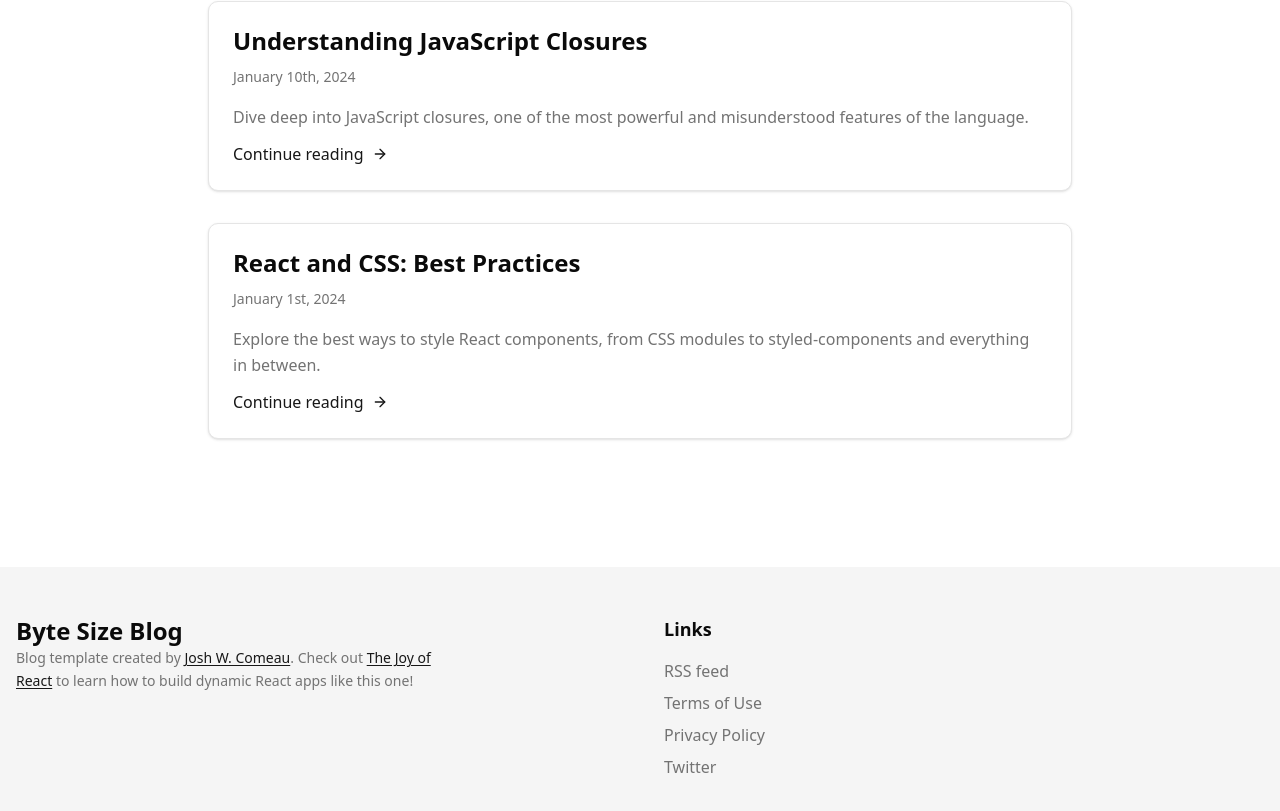
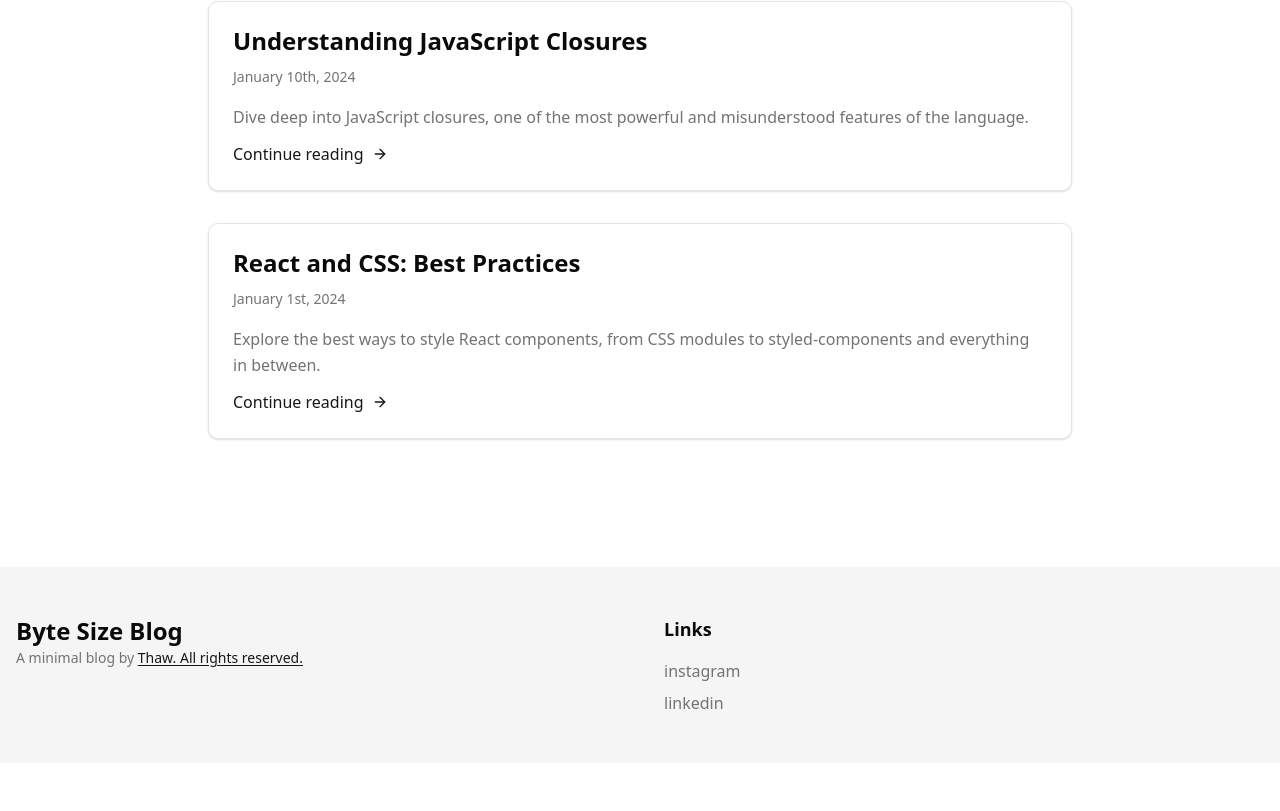
Before and after one commit to ThawZinA/byte-size-blog, a Next.js app: page / in a window 1280 px wide. Shown: the part 468-1279 px from the top of the page. After the commit the page ends 1231 px from the top, so only its background shows below. Built offline with nearby package versions, Linux system fonts and the light colour scheme; a web font is replaced by a local one.

Commit message:
Changed footer

```diff
--- a/components/Footer.tsx
+++ b/components/Footer.tsx
@@ -1,11 +1,11 @@
 import Link from "next/link"
 import Logo from "@/components/Logo"
-import DecorativeSwoops from "./Footer/DecorativeSwoops"
+
 
 export default function Footer() {
   return (
     <footer className="relative mt-16 bg-muted">
-      <DecorativeSwoops />
+
 
       <div className="relative z-10 container mx-auto px-4 py-12">
         <div className="grid gap-8 md:grid-cols-2 lg:gap-12">
@@ -13,21 +13,13 @@ export default function Footer() {
             <Logo mobileAlignment="center" className="md:text-left" />
 
             <p className="text-sm text-muted-foreground leading-relaxed max-w-md">
-              Blog template created by{" "}
+              A minimal blog by{" "}
               <a
-                href="https://www.joshwcomeau.com/"
+                href="https://thawzinag.dev/"
                 className="text-primary hover:text-primary/80 underline underline-offset-2 transition-colors"
               >
-                Josh W. Comeau
+                Thaw. All rights reserved.
               </a>
-              . Check out{" "}
-              <a
-                href="https://www.joyofreact.com/"
-                className="text-primary hover:text-primary/80 underline underline-offset-2 transition-colors"
-              >
-                The Joy of React
-              </a>{" "}
-              to learn how to build dynamic React apps like this one!
             </p>
           </div>
 
@@ -35,29 +27,14 @@ export default function Footer() {
             <h2 className="text-lg font-semibold text-foreground">Links</h2>
             <ul className="space-y-2">
               <li>
-                <Link href="/rss" className="text-muted-foreground hover:text-foreground transition-colors">
-                  RSS feed
+                <Link href="https://www.instagram.com/__thaw_/" className="text-muted-foreground hover:text-foreground transition-colors">
+                  instagram
                 </Link>
               </li>
               <li>
-                <Link href="/terms" className="text-muted-foreground hover:text-foreground transition-colors">
-                  Terms of Use
+                <Link href="https://www.linkedin.com/in/thaw-zin-ag419/" className="text-muted-foreground hover:text-foreground transition-colors">
+                  linkedin
                 </Link>
-              </li>
-              <li>
-                <Link href="/privacy" className="text-muted-foreground hover:text-foreground transition-colors">
-                  Privacy Policy
-                </Link>
-              </li>
-              <li>
-                <a
-                  href="https://twitter.com/JoshWComeau"
-                  className="text-muted-foreground hover:text-foreground transition-colors"
-                  target="_blank"
-                  rel="noopener noreferrer"
-                >
-                  Twitter
-                </a>
               </li>
             </ul>
           </nav>
--- a/components/Footer/DecorativeSwoops.tsx
+++ /dev/null
@@ -1,31 +0,0 @@
-export default function DecorativeSwoops() {
-  return (
-    <div className="absolute inset-0 w-full h-full overflow-hidden">
-      <div
-        className="absolute inset-0 w-full h-full"
-        style={{
-          background: `repeating-linear-gradient(
-            75deg,
-            hsl(var(--primary) / 0.3) 0px 3px,
-            transparent 3px 10px
-          ), hsl(var(--muted))`,
-        }}
-      />
-
-      <svg
-        xmlns="http://www.w3.org/2000/svg"
-        fill="none"
-        viewBox="0 0 1706 296"
-        className="absolute -inset-1 w-[calc(100%+4px)] h-4/5 min-w-[800px] max-w-none"
-        preserveAspectRatio="none"
-      >
-        <path
-          d="M178.5 293C105.361 281.294.5 227.5.5 227.5V.5H1706V293s-47.61-239.974-167-230c-93.05 7.773-116.73 153.932-209.5 164.5-81.66 9.302-110.33-70.309-190-90.5-208.419-52.822-314.703 183.072-528 156-60.841-7.722-91.53-30.876-152.5-37.5-109.87-11.936-171.372 54.966-280.5 37.5z"
-          fill="hsl(var(--muted))"
-          stroke="hsl(var(--primary) / 0.3)"
-          strokeWidth="3"
-        />
-      </svg>
-    </div>
-  )
-}
```
